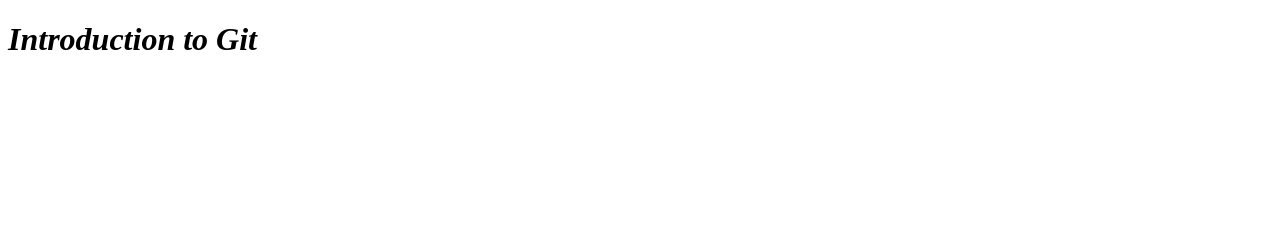
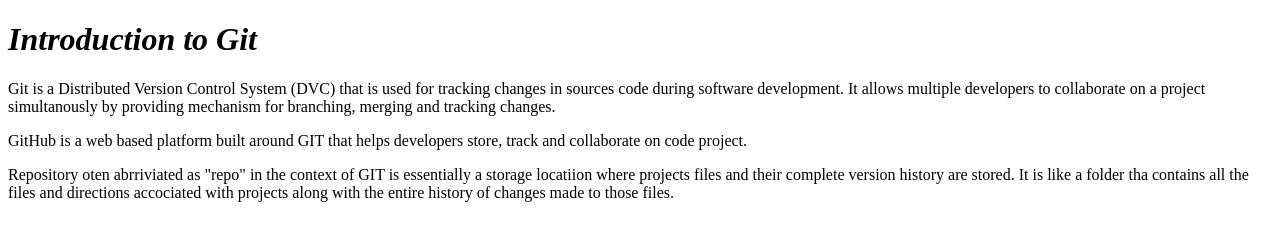
Before and after one commit to LanreOlaitanJr/New-Classwork, a plain HTML site: page index.html in a window 1280 px wide. Drawn offline with Linux system fonts and the light colour scheme.

Commit message:
New classwork

```diff
--- a/index.html
+++ b/index.html
@@ -1,32 +1,29 @@
 <!DOCTYPE html>
 <html lang="en">
-<head>
-    <meta charset="UTF-8">
-    <meta name="viewport" content="width=device-width, initial-scale=1.0">
+  <head>
+    <meta charset="UTF-8" />
+    <meta name="viewport" content="width=device-width, initial-scale=1.0" />
     <title>My Fourth Website</title>
-</head>
-<body>
+  </head>
+  <body>
     <!--Heading Tags-->
     <h1><em>Introduction to Git</em></h1>
-
-
-
-
-
-
-
-
-
-
-
-
-
-
-
-
-
-
-
-
-</body>
+    <p>
+      Git is a Distributed Version Control System (DVC) that is used for
+      tracking changes in sources code during software development. It allows
+      multiple developers to collaborate on a project simultanously by providing
+      mechanism for branching, merging and tracking changes.
+    </p>
+    <p>
+      GitHub is a web based platform built around GIT that helps developers
+      store, track and collaborate on code project.
+    </p>
+    <p>
+      Repository oten abrriviated as "repo" in the context of GIT is essentially
+      a storage locatiion where projects files and their complete version
+      history are stored. It is like a folder tha contains all the files and
+      directions accociated with projects along with the entire history of
+      changes made to those files.
+    </p>
+  </body>
 </html>
```
